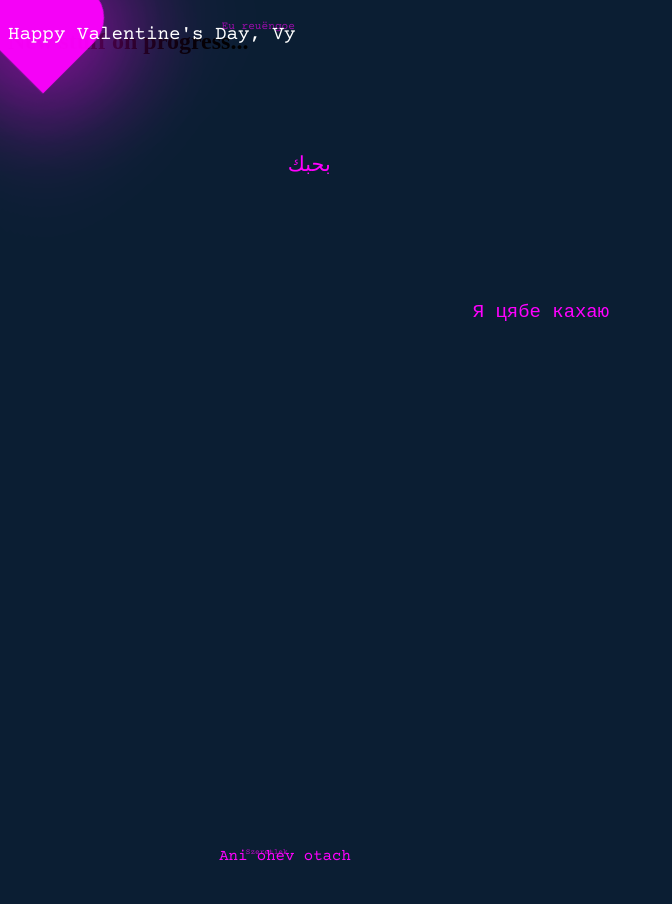
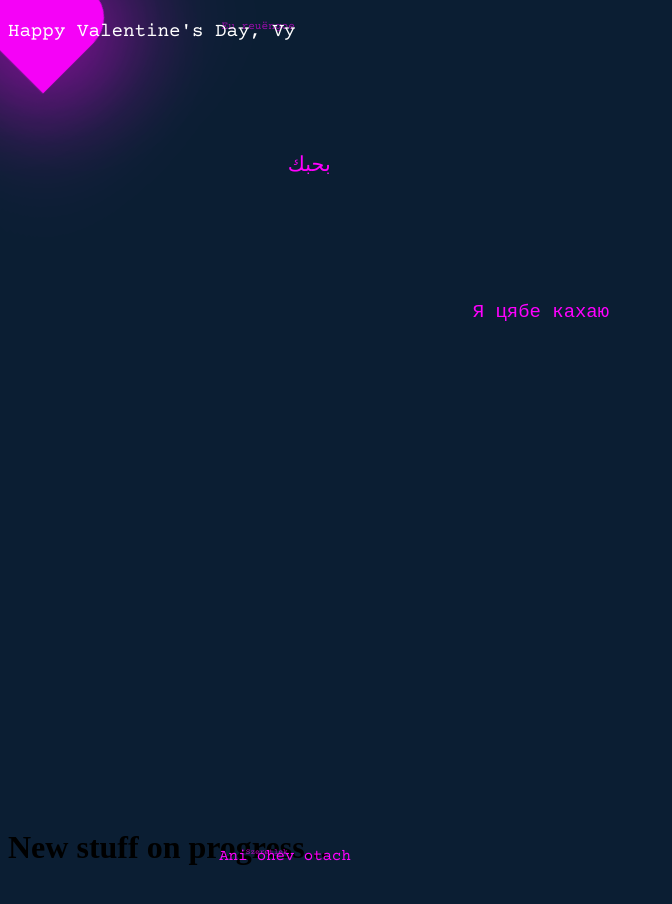
Before and after one commit to kengomatsuo/valsday, a plain HTML site: page index.html in a window 1280 px wide. Shown: the whole page, without its empty margins (0-672 px from the left). Before the commit the page ends 865 px from the top, so only its background shows below. Drawn offline with nearby package versions, Linux system fonts and the light colour scheme; a web font is replaced by a local one.

Commit message:
Attemp 6

```diff
--- a/index.html
+++ b/index.html
@@ -17,17 +17,14 @@
   </script>
 </head>
 <body>
-  <section>
   <div id="spawn"></div>
-      <div class="heart" onpointerdown="heartclicked()"></div>
-      <div class="text">
-        <h1 id="happyvals">Happy Valentine's Day, Vy</h1>
-      </div>
-    </section>
-  <section class="page">
-    <div>
+    <div class="heart" onpointerdown="heartclicked()"></div>
+    <div class="text">
+      <h1 id="happyvals">Happy Valentine's Day, Vy</h1>
+    </div>
+  <div class="page"></div>
+  <div class="page">
       <h1>New stuff on progress...</h1>
-    </div>
-  </section>
+  </div>
 </body>
 </html>
--- a/style.css
+++ b/style.css
@@ -9,9 +9,9 @@ body{
   background-color: #0b1e33;
 }
 
-section {
+.page {
   display: flex;
-  height: 100%;
+  height: 100vh;
 }
 
 #spawn {
```
